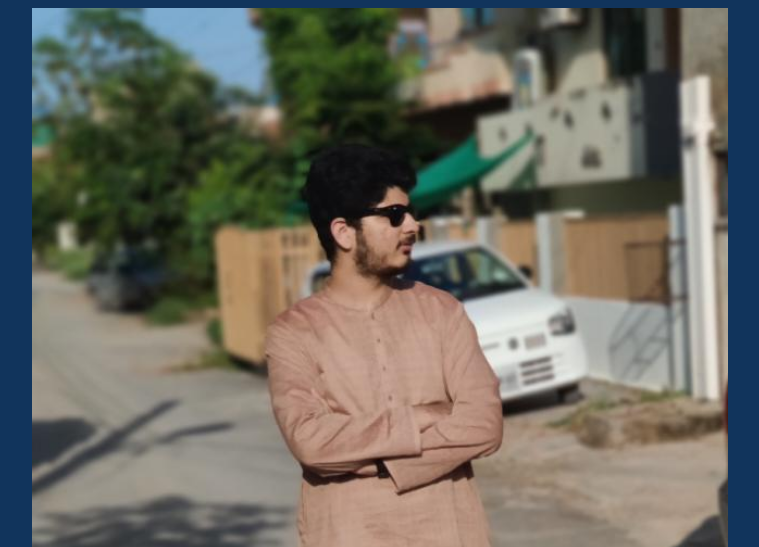
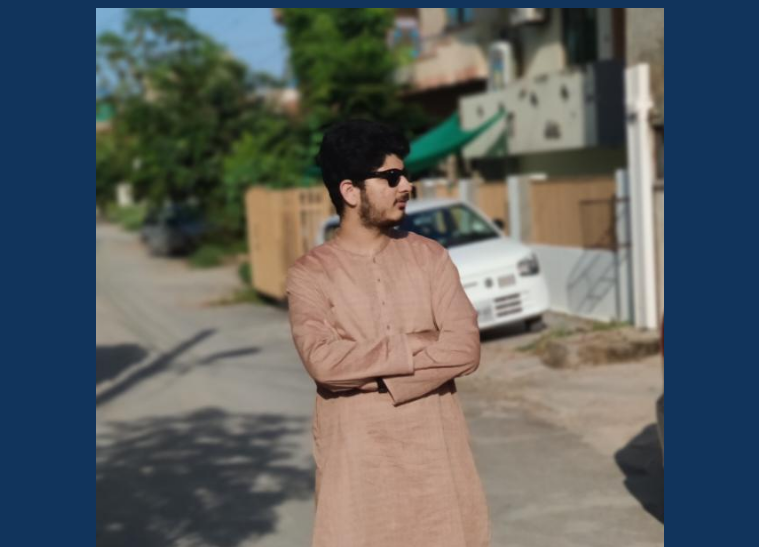
Before and after one commit to umer-khann/Umer-khann.github.io, a plain HTML site: page index.html in a window 1280 px wide. Shown: the top 547 px of the page, without its empty margins (260-1019 px from the left). Drawn offline with Linux system fonts and the light colour scheme.

Commit message:
Update index.html

```diff
--- a/index.html
+++ b/index.html
@@ -15,7 +15,7 @@
   </header>
 
   <body>
-    <img src="images/me.jpg" width=55% alt "me">
+    <img src="images/me.jpg" width=45% alt "me">
      <h1>Umer khan's portal</h1>
      <h2>About Me</h2>
      <p> I am student currently persuing Bachelors in computer science from FAST NUCES Islamabad.</p>
```
